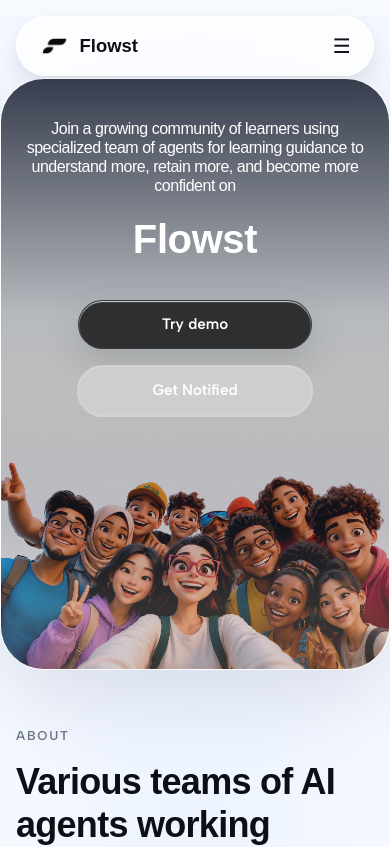
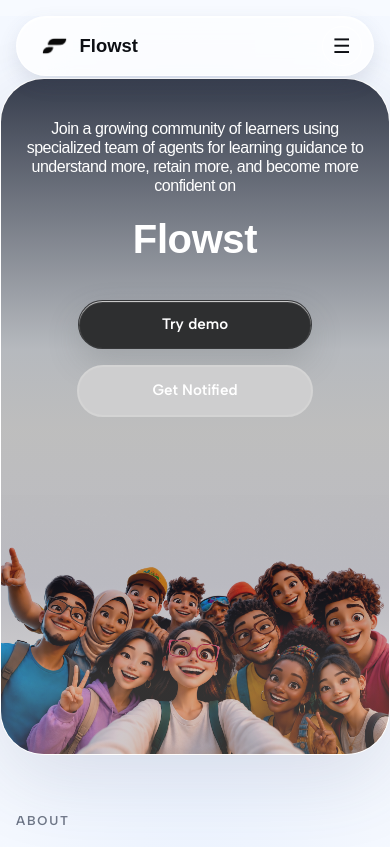
Before and after one commit to estheticallybawo/flowst-live, a Next.js app: page / in a window 390 px wide. Shown: the top 847 px of the page. Built offline with nearby package versions, Linux system fonts and the light colour scheme; a web font is replaced by a local one.

Commit message:
Increase hero card minimum height for better visibility on smaller screens

```diff
--- a/app/globals.css
+++ b/app/globals.css
@@ -79,7 +79,7 @@
 
 @media (max-width: 920px) {
   .hero-card {
-    min-height: 70vh !important;
+    min-height: 80vh !important;
   }
   .hero-grid {
     padding: clamp(1.5rem, 6vw, 2.5rem) !important;
```
